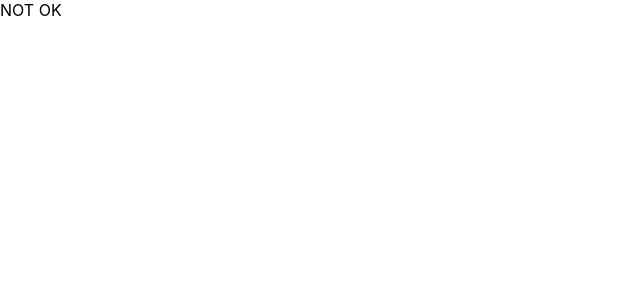
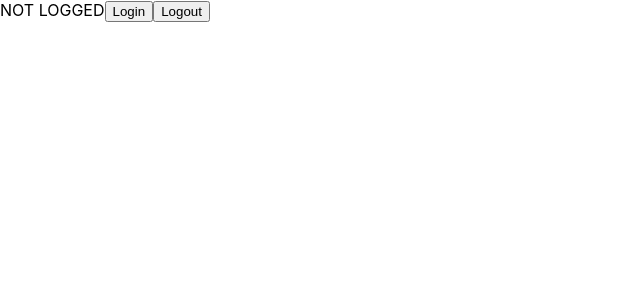
Before and after one commit to luisdourado33/my-wallet, a React (Create React App) app: page / in a window 1280 px wide. Shown: the top 300 px of the page, without its empty margins (0-640 px from the left). Built offline with nearby package versions, Linux system fonts and the light colour scheme.

Commit message:
test: check state management

```diff
--- a/src/pages/Home/Home.tsx
+++ b/src/pages/Home/Home.tsx
@@ -1,21 +1,22 @@
 import React, { useEffect } from 'react';
 
-import { useAppSelector } from 'hooks/context';
-import { selectAuthentication } from 'context/public/authenticationSlice';
+import { useAppDispatch, useAppSelector } from 'hooks/context';
+import { makeAuthentication, makeLogoff, selectAuthentication } from 'context/public/authenticationSlice';
 
 const Home: React.FC<any> = ({
   children
 }) => {
   const authenticationState = useAppSelector(selectAuthentication);
+  const dispatch = useAppDispatch();
 
-  useEffect(() => {
-    document.title += ' | Homepage';
-    console.log(authenticationState);
-  }, [authenticationState]);
+  const handleMakeLogin = (): any => dispatch(makeAuthentication());
+  const handleMakeLogoff = (): any => dispatch(makeLogoff());
 
   return (
     <div>
-      {authenticationState.isAuthenticated ? 'OK' : 'NOT OK'}
+      {authenticationState.isAuthenticated ? 'LOGGED' : 'NOT LOGGED'}
+      <button onClick={handleMakeLogin}>Login</button>
+      <button onClick={handleMakeLogoff}>Logout</button>
     </div>
   );
 };
```
